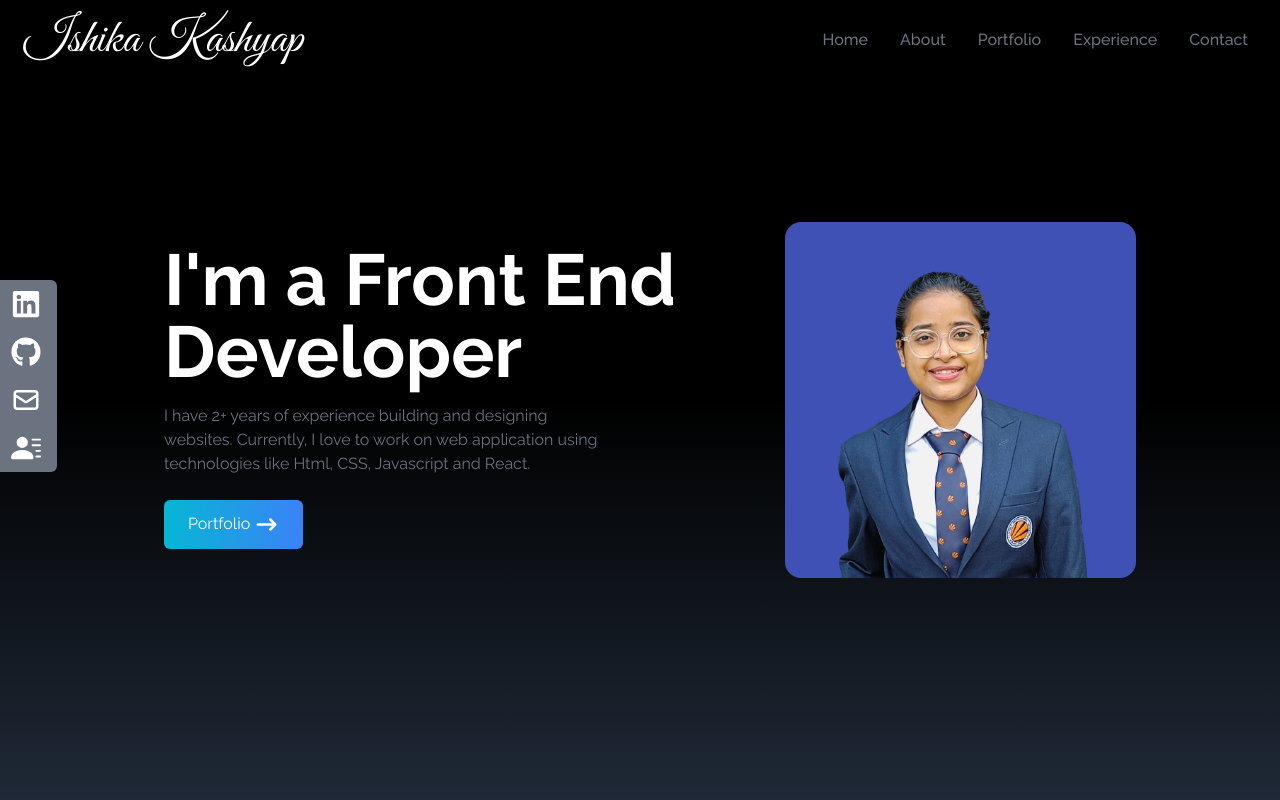
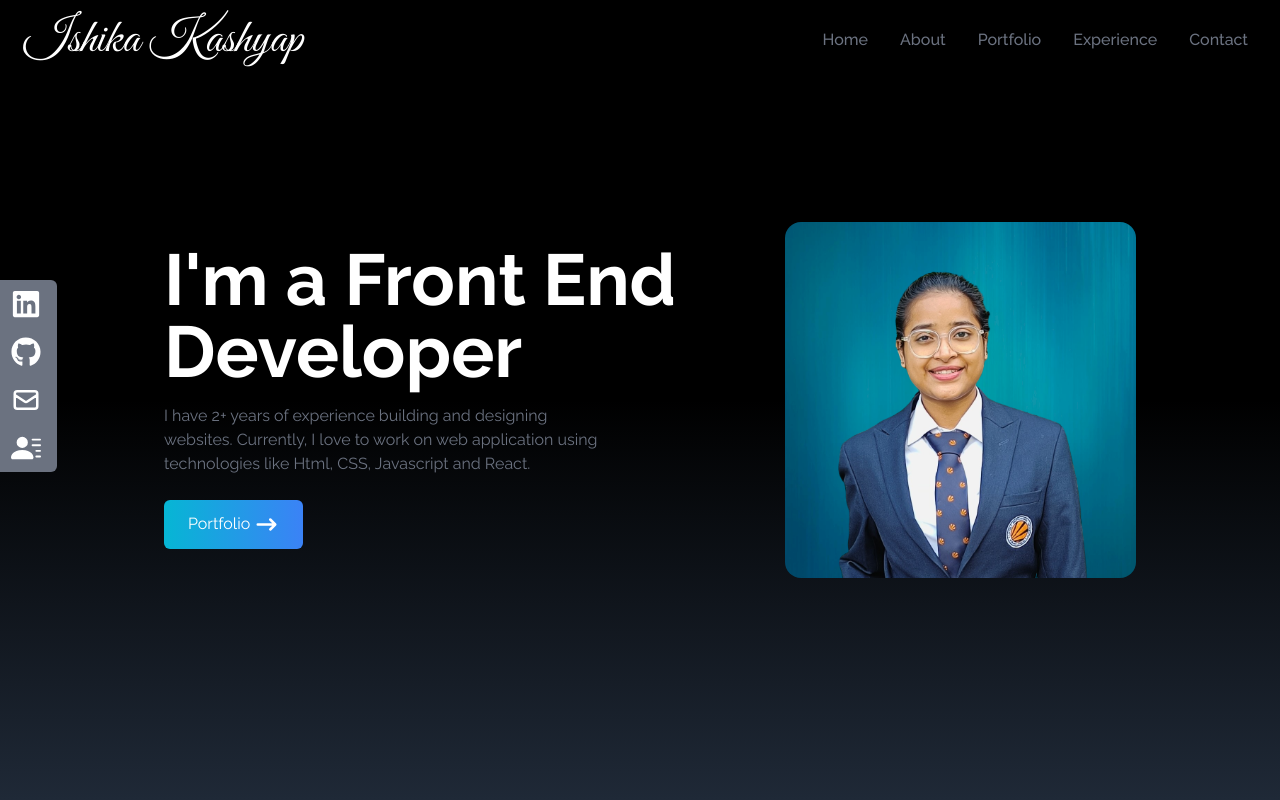
Before and after one commit to Ishikakash/Portfolio_Personal, a React (Create React App) app: page / in a window 1280 px wide. Shown: the top 800 px of the page. Built offline with nearby package versions, Linux system fonts and the light colour scheme.

Commit message:
complete

```diff
--- a/src/components/Home.jsx
+++ b/src/components/Home.jsx
@@ -1,9 +1,9 @@
 import React, { useState } from 'react'
-import HeroImage from '../assets/heroImage.png';
-import HeroImage1 from '../assets/heroImage1.png';
 import { HiArrowNarrowRight } from 'react-icons/hi';
 import { Link } from "react-scroll";
+import a from '../assets/a(1).png';
 
+import d from '../assets/d.png'
 
 const Home = () => {
 
@@ -41,7 +41,7 @@ const Home = () => {
 
             <div onMouseOver={() => setOver(true)} onMouseOut={() => setOver(false)} >
                 <img
-                    src={over ? HeroImage1 : HeroImage}
+                    src={over ? d : a}
                     alt="arrow"
                     className="rounded-2xl mx-auto w-2/3 md:w-full"
                 />
```
